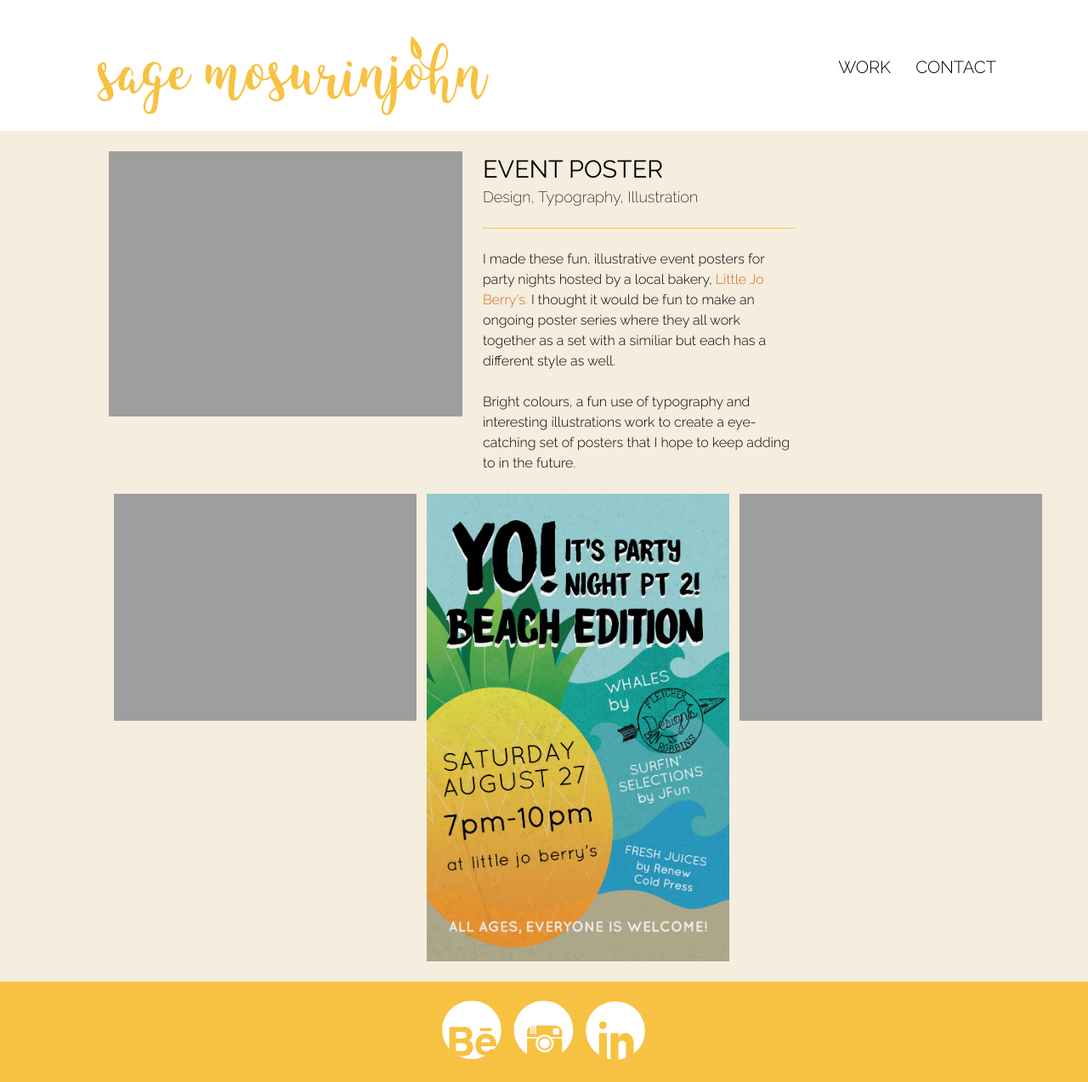
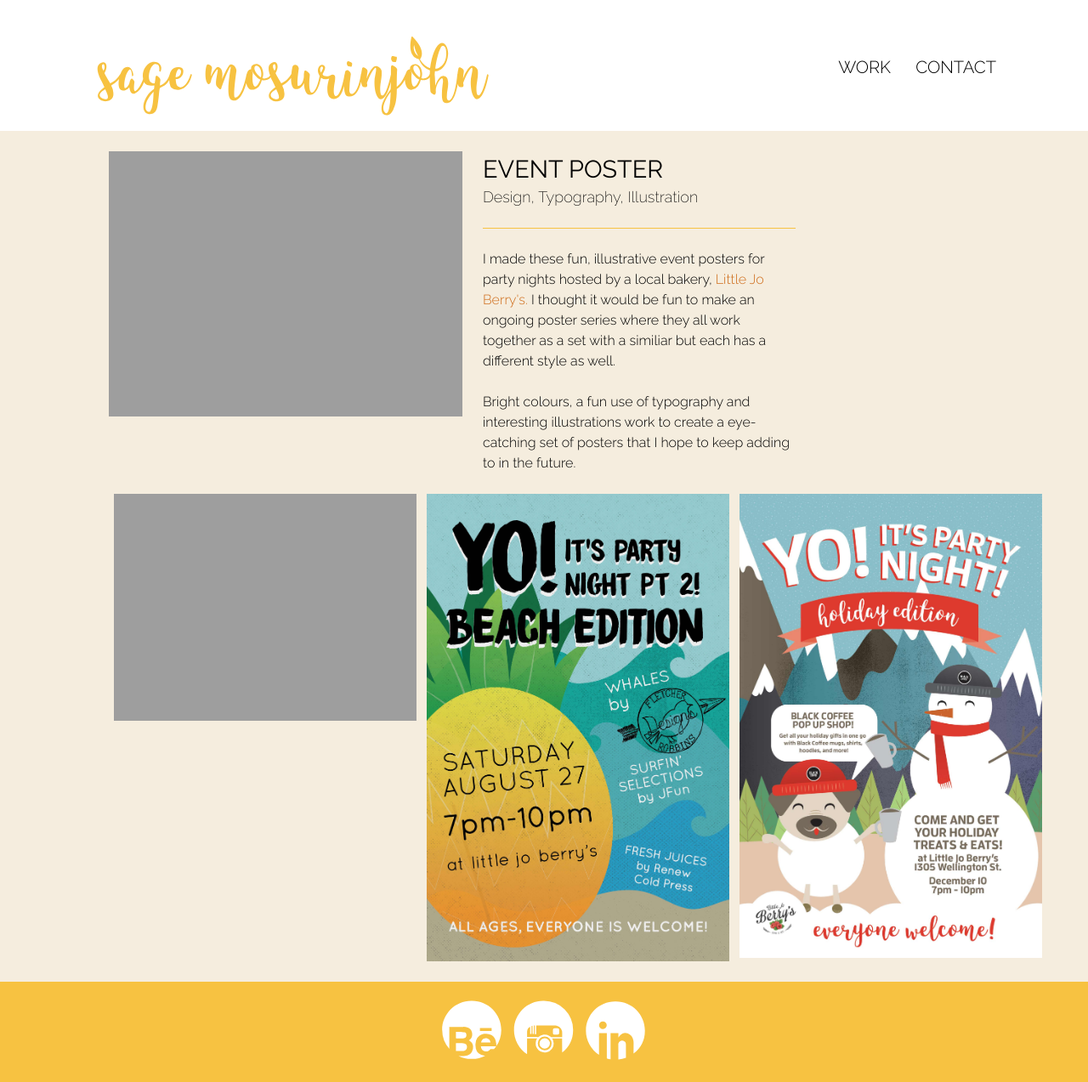
Before and after one commit to sagehartly/designedbysage.ca, a Jekyll site: the page built from event-poster.html, in a window 1280 px wide. Shown: the whole page at 85% size. Built offline with Jekyll 4.4.1, drawn with Linux system fonts in a browser that asks for light colours.

Commit message:
Added new poster

```diff
--- a/event-poster.html
+++ b/event-poster.html
@@ -27,6 +27,6 @@
         <img class="img-flex" src="{{site.baseurl}}/images/jos-2.jpg" alt="Beach Party Event Poster">
       </div>
       <div class="unit xs-1 s-1 m-1-3 gutter-1-4">
-        <img class="img-flex" src="{{site.baseurl}}/images/jos-3.jpg" alt="Halloween Event Poster">
+        <img class="img-flex" src="{{site.baseurl}}/images/jos-4.jpg" alt="Halloween Event Poster">
       </div>
   </main>
```
Also changed, not shown: images/jos-4.jpg (added).
